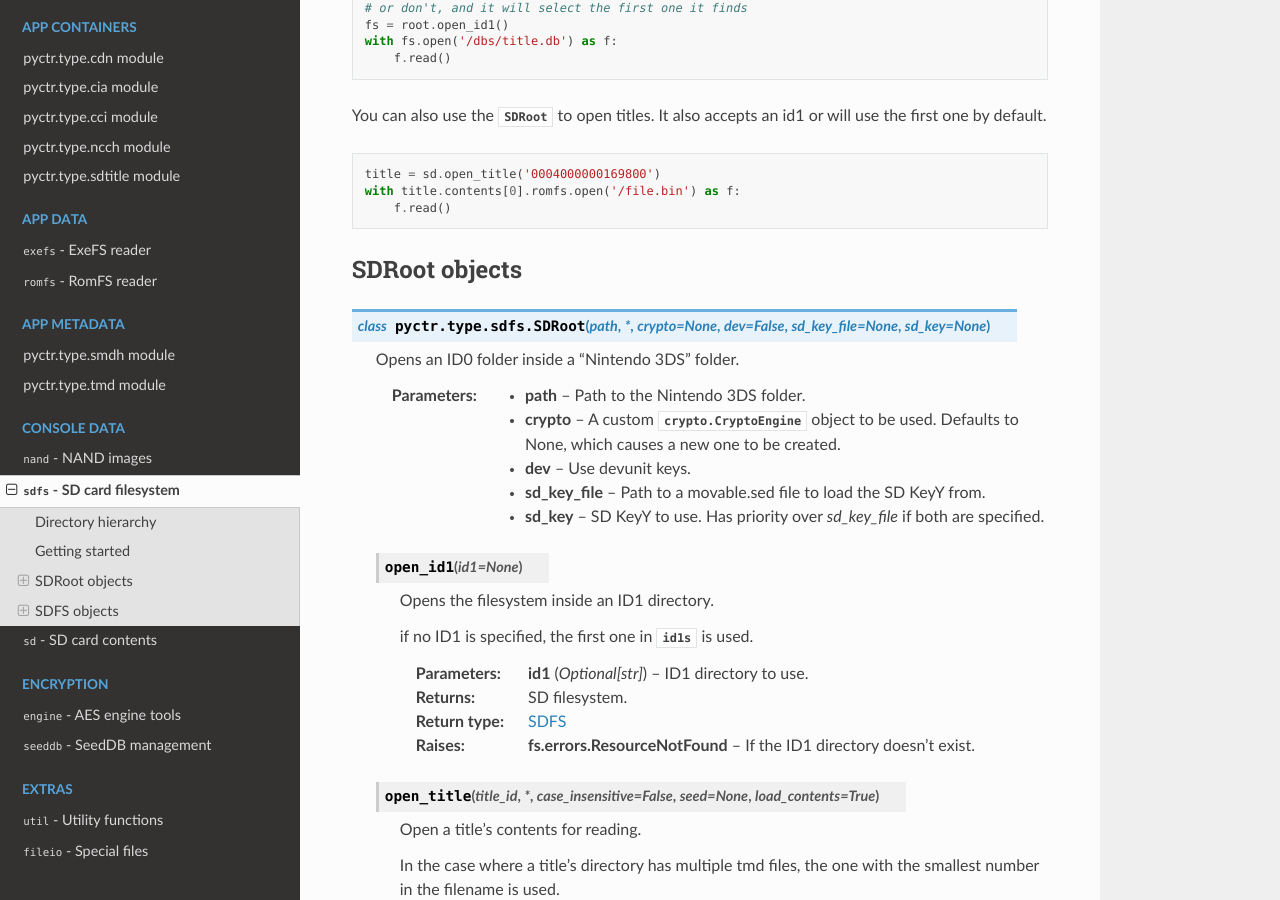
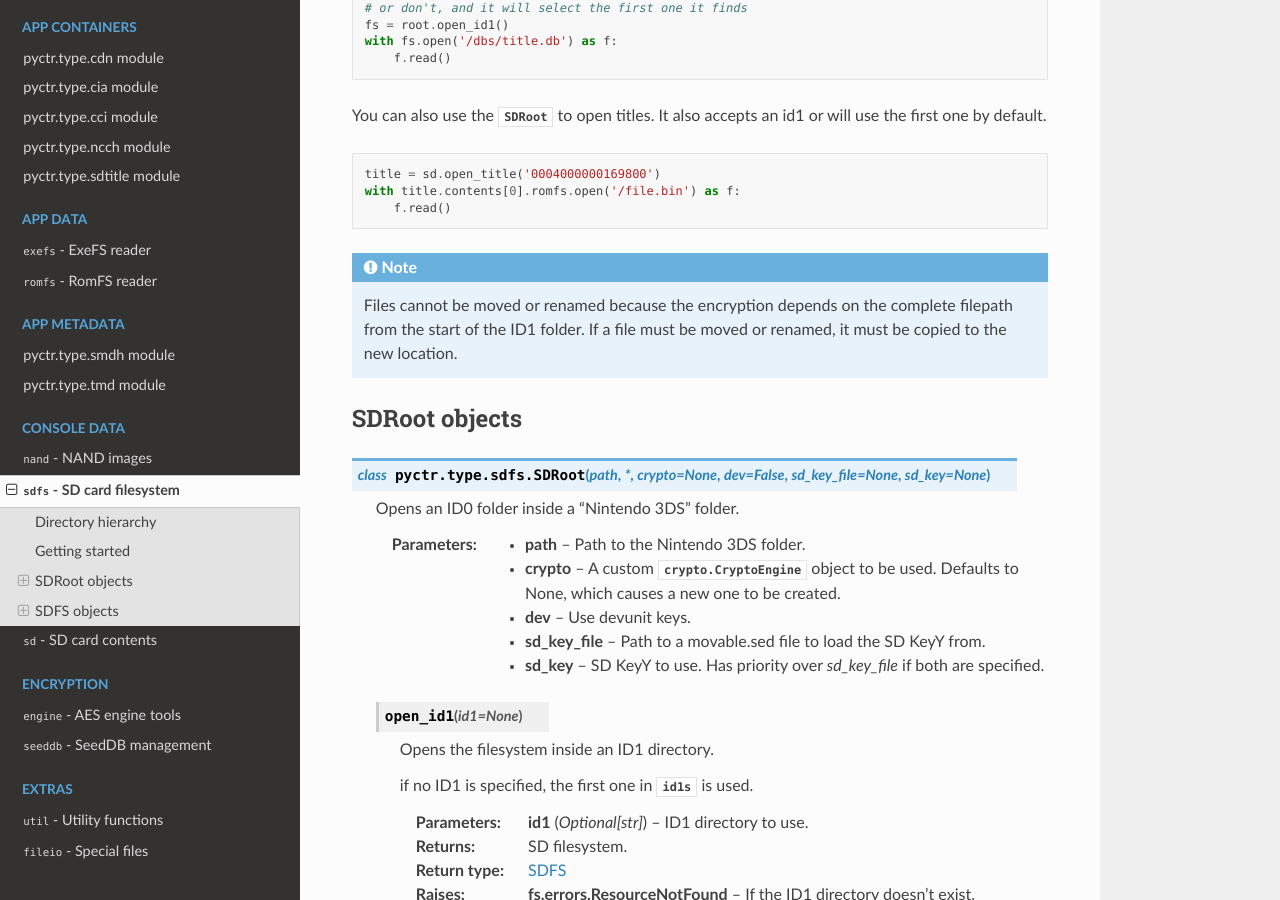
Before and after one commit to ihaveamac/pyctr, a Sphinx documentation site: the page built from docs/pyctr.type.sdfs.rst, in a window 1280 px wide and 900 px high, scrolled down 785 px. Built offline with Sphinx 7.4.7 and the Read the Docs theme 2.0.0, drawn with Linux system fonts in a browser that asks for light colours.

Commit message:
docs: note files can't be renamed in sdfs/sd

```diff
--- a/docs/pyctr.type.sd.rst
+++ b/docs/pyctr.type.sd.rst
@@ -27,6 +27,9 @@ Directory hierarchy
       * title
 
       * Nintendo DSiWare
+
+.. note::
+    Files cannot be moved or renamed because the encryption depends on the complete filepath from the start of the ID1 folder. If a file must be moved or renamed, it must be copied to the new location.
 
 SDFilesystem objects
 --------------------
--- a/docs/pyctr.type.sdfs.rst
+++ b/docs/pyctr.type.sdfs.rst
@@ -49,6 +49,9 @@ You can also use the :class:`SDRoot` to open titles. It also accepts an id1 or w
     title = sd.open_title('0004000000169800')
     with title.contents[0].romfs.open('/file.bin') as f:
         f.read()
+
+.. note::
+    Files cannot be moved or renamed because the encryption depends on the complete filepath from the start of the ID1 folder. If a file must be moved or renamed, it must be copied to the new location.
 
 SDRoot objects
 --------------
```
